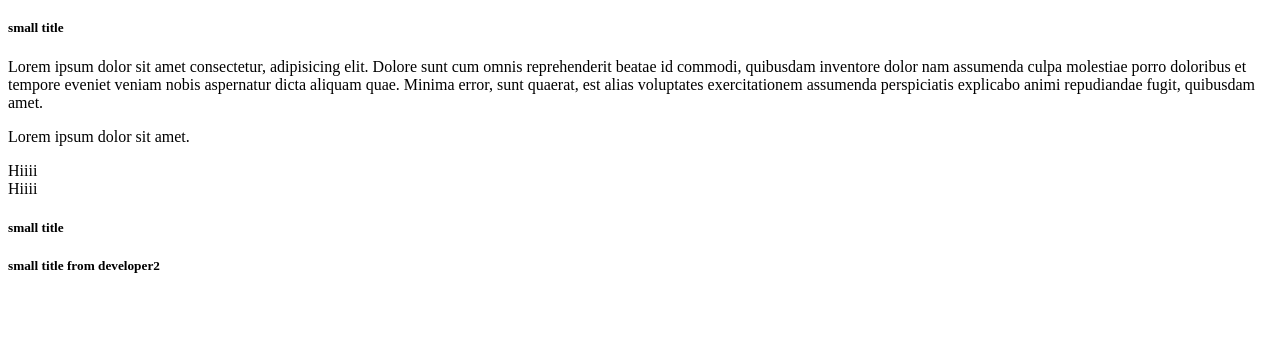
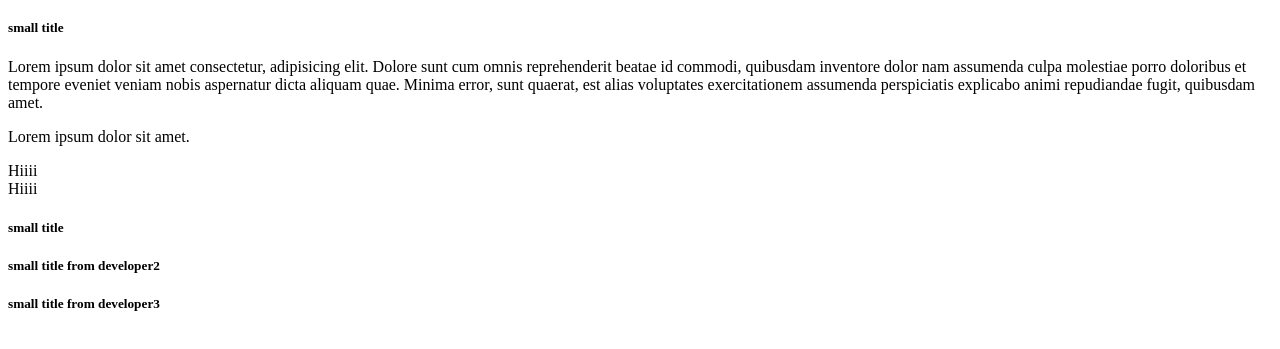
Before and after one commit to touchwood1992/gitlearm, a plain HTML site: page index.html in a window 1280 px wide. Shown: the part 61-410 px from the top of the page. Drawn offline with Linux system fonts and the light colour scheme.

Commit message:
Dev2 changes2

```diff
--- a/index.html
+++ b/index.html
@@ -32,5 +32,6 @@
 
     <h5>small title</h5>
     <h5>small title from developer2</h5>
+    <h5>small title from developer3</h5>
   </body>
 </html>
```
